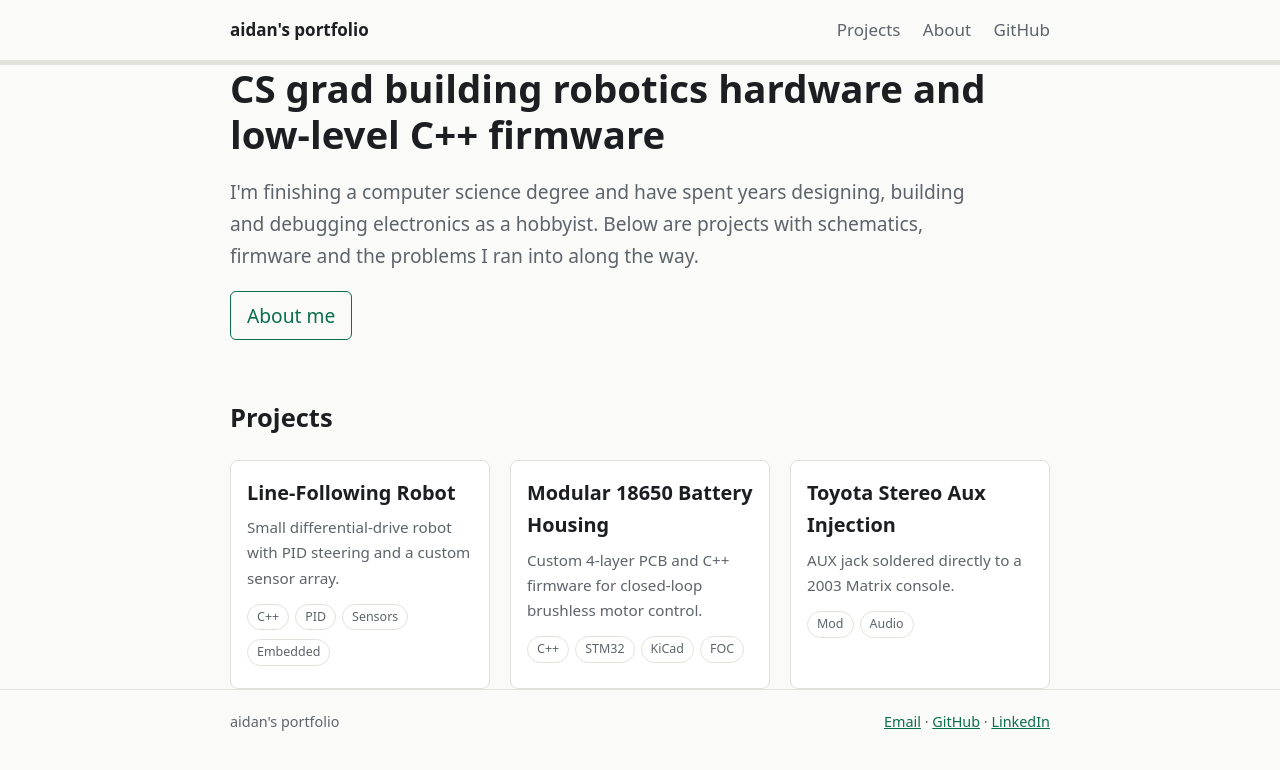
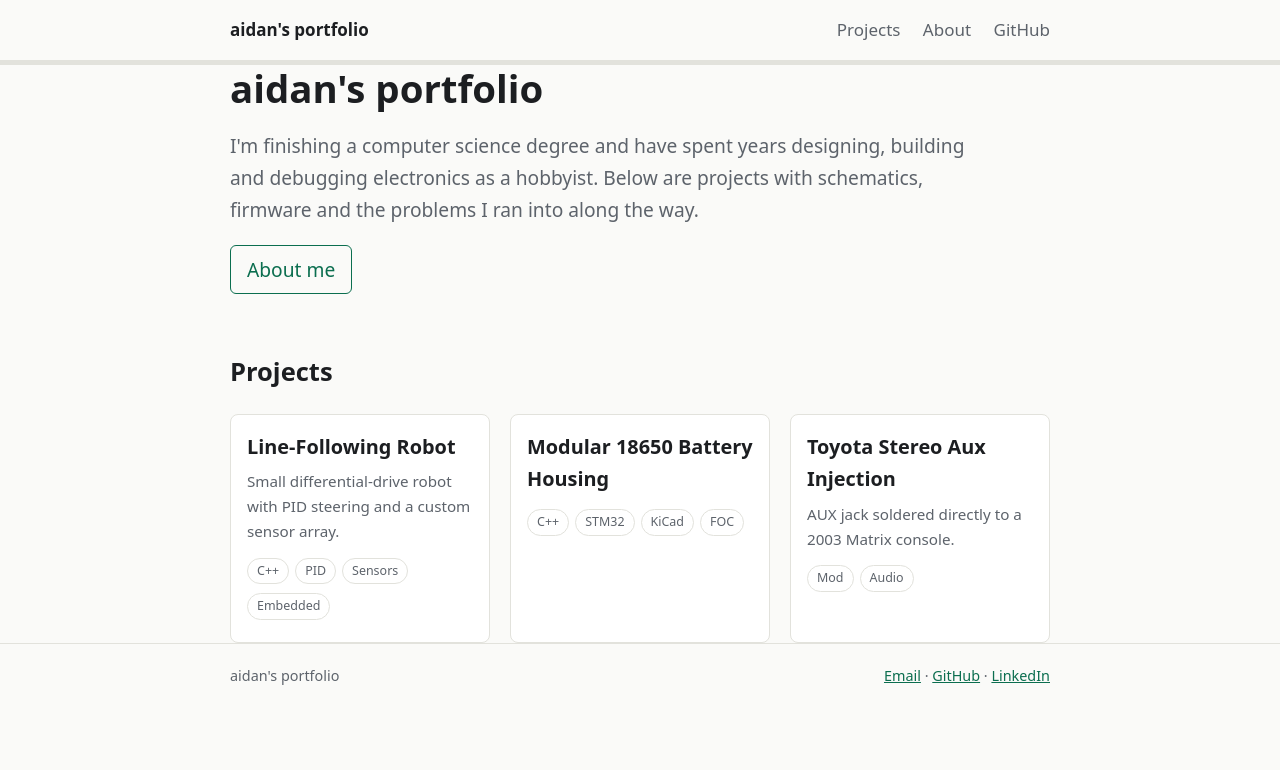
Before and after one commit to aid4n-e/aid4n-e.github.io, a Jekyll site: the page built from index.html, in a window 1280 px wide. Shown: the top 770 px of the page. Built offline with Jekyll 4.4.1, drawn with Linux system fonts in a browser that asks for light colours; some of the changed lines change nothing that is shown.

```diff
--- a/_config.yml
+++ b/_config.yml
@@ -1,6 +1,6 @@
 title: aidan's portfolio
-tagline: CS grad building robotics hardware and low-level C++ firmware
-description: Portfolio of embedded, electronics and robotics projects.
+tagline: aidan's portfolio
+description: Portfolio of my projects.
 email: 4aidanevans@gmail.com
 github: aid4n-e
 linkedin: 4aidanevans
--- a/_projects/modular-battery-housing.md
+++ b/_projects/modular-battery-housing.md
@@ -1,6 +1,6 @@
 ---
 title: Modular 18650 Battery Housing
-summary: Custom 4-layer PCB and C++ firmware for closed-loop brushless motor control.
+summary:
 tags: [C++, STM32, KiCad, FOC]
 repo: https://github.com/yourusername/motor-driver
 ---
@@ -10,25 +10,22 @@
 
 ![Photo of the assembled board]({{ "/assets/img/motor-driver.jpg" | relative_url }})
 
-## The problem
+## Problem description
 
-What were you trying to build, and why? One or two sentences.
+I collect and recycle 18650 batteries from used disposable e-cigarettes. A common issue with storing lithium batteries is handling them safely to prevent short circuits or punctures.
 
-## Hardware
+The goal of this project was to design a 3D printable battery holding cell that is lightweight and modular. I liked the idea of a design that used interlocking rails so you can attach as many as you'd like and store them together.
 
-Describe the design: MCU, gate driver, current sensing, power stage, board layers. Link or embed the schematic and a layout screenshot.
+I first started with a simple cylinder with four connection points. This design required printing male and female cells, and alternating them to create a grid. It was a good proof of concept, but the rails could only slide in from one side and there was lots of wasted space. I realized a hexagonal arrangement would save space so I started over again.
 
-## Firmware
+After another 20 iterations or so, I arrived at this hexagonal design. The rails allow for entry/removal from either side, and the cell alternates male/female connections so only one cell needs to be printed.
 
-Describe the approach: control loop rate, how you handled interrupts and timing, how you wrote the peripheral drivers. Mention anything written from the datasheet rather than a library.
+The design was mostly finalized but took several more prints to get the tolerances just right. Once it felt perfect, I printed them in bulk to store all my cells together.
 
 ## Results
 
-Numbers and evidence: loop frequency, measured current, scope captures, a demo video.
+In retrospect, the design seems overengineered. I think it would be more convenient to forego the interlocking modular design for a simple cylinder that can be stored in a 3D printed frame. As the amount of cells attached to the group increases, it becomes more difficult to slide them on and off, and the PLA rails are susceptible to breaking off and wearing down. Ultimately the project gave me lots of experience working with Fusion, and I feel particularly more comfortable with designing interlocking parts and understanding tolerances for rails.
 
-## What went wrong
-
-The most important section. Describe a real bug, such as a brownout under load or noise on an ADC line, how you diagnosed it, and what you changed.
 
 ## What I'd do differently
 
```
